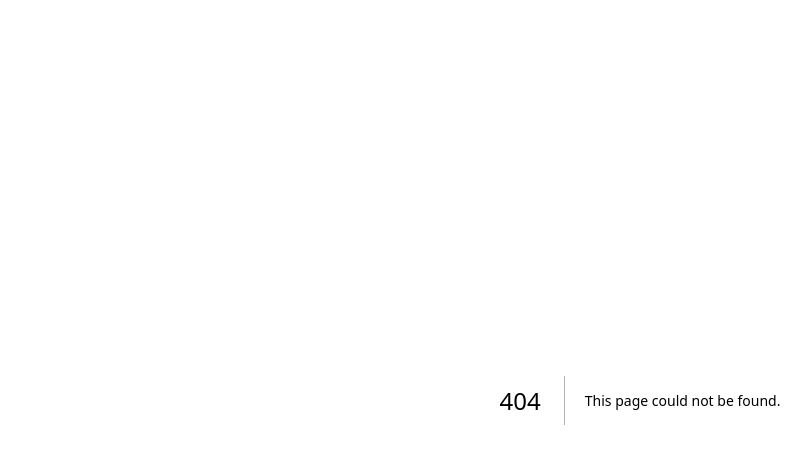
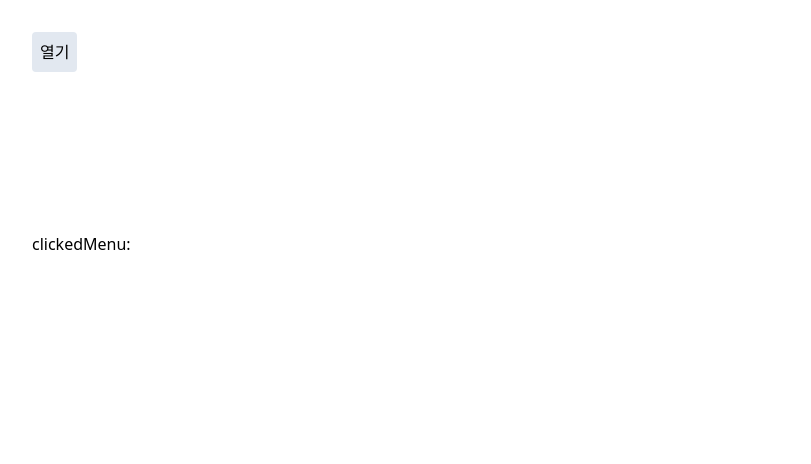
Before and after one commit to socratone/react-component-examples-with-tailwind, a Next.js app: page /menu in a window 1280 px wide. Before the commit this address had no page. Shown: the top 464 px of the page, without its empty margins (0-811 px from the left). Built offline with nearby package versions, Linux system fonts and the light colour scheme.

Commit message:
feat: menu 컴포넌트 추가

```diff
--- a/src/app/layout.tsx
+++ b/src/app/layout.tsx
@@ -7,7 +7,7 @@ export default function RootLayout({
 }>) {
   return (
     <html lang="ko">
-      <body>{children}</body>
+      <body className="p-8">{children}</body>
     </html>
   );
 }
--- /dev/null
+++ b/src/app/menu/components/Menu.tsx
@@ -0,0 +1,66 @@
+import { useEffect, useRef, useState } from 'react';
+
+interface MenuProps {
+  items: {
+    label: string;
+    onClick: () => void;
+  }[];
+}
+
+const Menu = ({ items }: MenuProps) => {
+  const menuListRef = useRef<HTMLUListElement>(null);
+  const [open, setOpen] = useState(false);
+
+  /** 메뉴 바깥 영역을 클릭했을 때 메뉴를 닫기 위한 함수 */
+  const handleClickOutside = (event: MouseEvent) => {
+    if (
+      menuListRef.current &&
+      // 클릭된 요소가 해당 메뉴 안에 포함되지 않는 경우
+      !menuListRef.current.contains(event.target as Node)
+    ) {
+      setOpen(false);
+    }
+  };
+
+  useEffect(() => {
+    // 컴포넌트가 마운트될 때 document에 마우스 다운 이벤트 리스너를 추가하여
+    // handleClickOutside 함수를 호출하게 함
+    document.addEventListener('mousedown', handleClickOutside);
+    return () => {
+      // 컴포넌트가 언마운트될 때 이벤트 리스너를 제거하여 메모리 누수를 방지
+      document.removeEventListener('mousedown', handleClickOutside);
+    };
+  }, []);
+
+  return (
+    <div className="relative">
+      <button
+        className="rounded bg-slate-200 p-2"
+        onClick={() => setOpen(true)}
+      >
+        열기
+      </button>
+      {open ? (
+        <ul
+          ref={menuListRef}
+          className="absolute top-full left-0 rounded min-w-40 shadow-xl border border-slate-300 bg-white overflow-hidden"
+        >
+          {items.map((item) => (
+            <li
+              key={item.label}
+              onClick={() => {
+                item.onClick();
+                setOpen(false);
+              }}
+              className="min-h-3 cursor-pointer p-2 hover:bg-slate-100"
+            >
+              {item.label}
+            </li>
+          ))}
+        </ul>
+      ) : null}
+    </div>
+  );
+};
+
+export default Menu;
--- /dev/null
+++ b/src/app/menu/page.tsx
@@ -0,0 +1,32 @@
+'use client';
+
+import { useState } from 'react';
+import Menu from './components/Menu';
+
+const Page = () => {
+  const [clickedMenu, setClickedMenu] = useState('');
+
+  return (
+    <div>
+      <Menu
+        items={[
+          {
+            label: '메뉴 1',
+            onClick: () => {
+              setClickedMenu('메뉴 1');
+            },
+          },
+          {
+            label: '메뉴 2',
+            onClick: () => {
+              setClickedMenu('메뉴 2'); //
+            },
+          },
+        ]}
+      />
+      <p className="mt-40">clickedMenu: {clickedMenu}</p>
+    </div>
+  );
+};
+
+export default Page;
--- a/src/app/page.tsx
+++ b/src/app/page.tsx
@@ -2,8 +2,9 @@ import Link from 'next/link';
 
 export default function Home() {
   return (
-    <main className="flex min-h-screen flex-col items-center justify-between p-24">
+    <main className="flex flex-col items-center justify-between">
       <Link href="/text-input-with-chips">Text Input With Chips</Link>
+      <Link href="/menu">Menu</Link>
     </main>
   );
 }
--- a/src/app/text-input-with-chips/page.tsx
+++ b/src/app/text-input-with-chips/page.tsx
@@ -6,11 +6,7 @@ import ChipAdder from './components/ChipAdder';
 const Page = () => {
   const [chips, setChips] = useState<string[]>([]);
 
-  return (
-    <div className="m-8">
-      <ChipAdder value={chips} onChange={setChips} />
-    </div>
-  );
+  return <ChipAdder value={chips} onChange={setChips} />;
 };
 
 export default Page;
```
